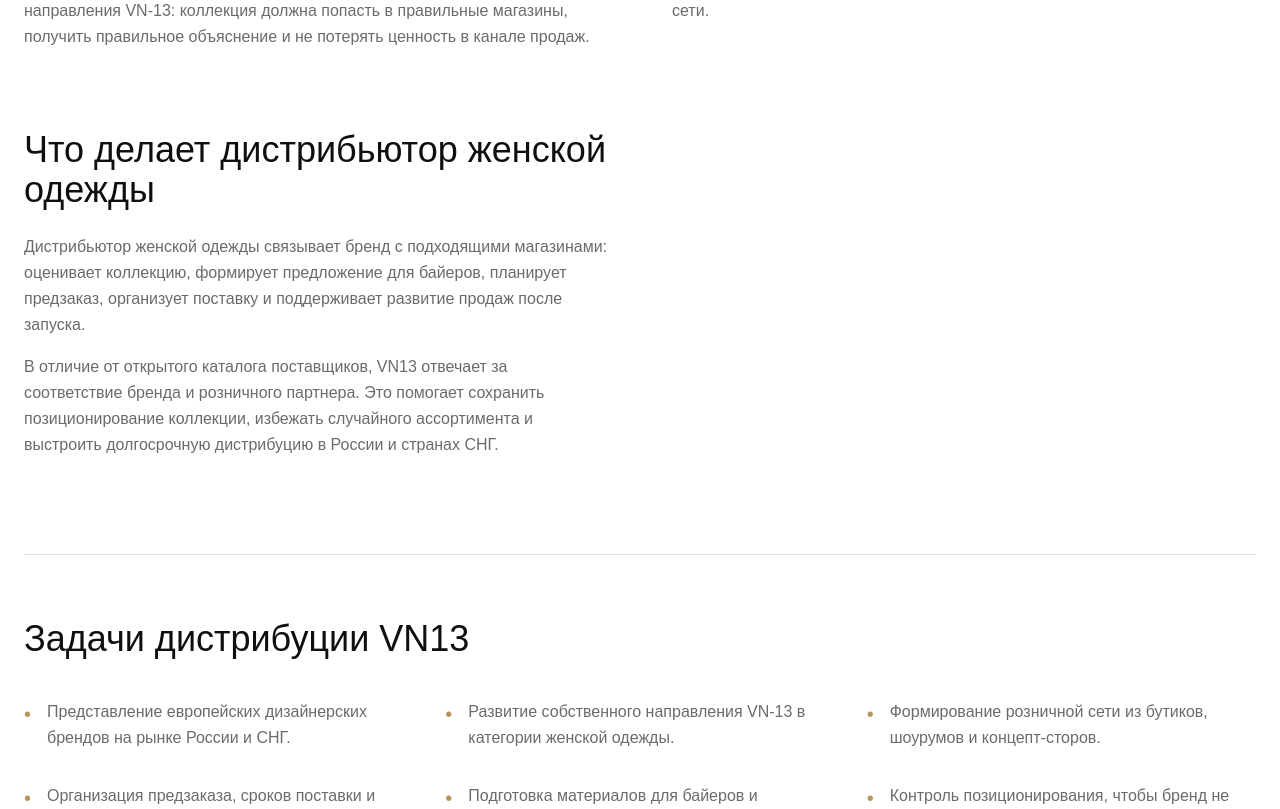
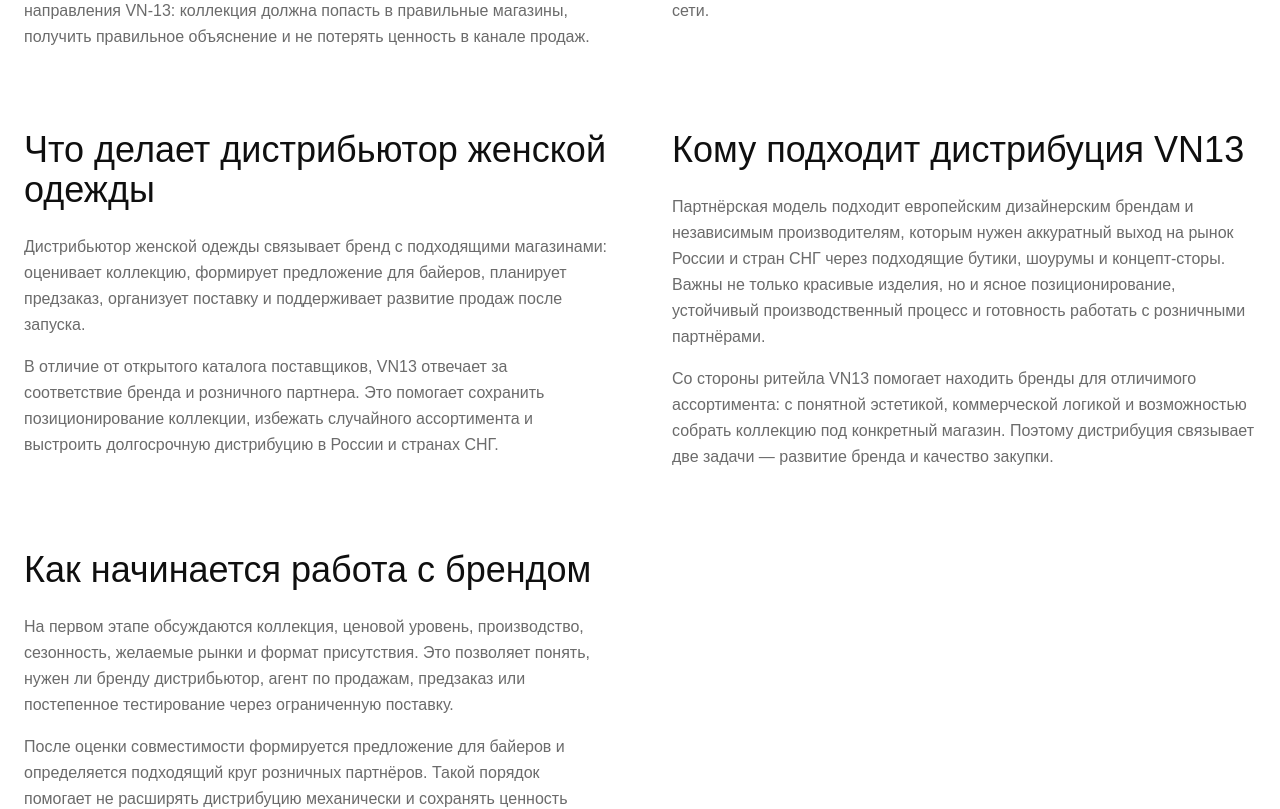
Before and after one commit to coffeeshop13/vn-13, a Next.js app: page /distributsiya-zhenskoy-odezhdy in a window 1280 px wide. Shown: the part 1040-1849 px from the top of the page. Built offline with nearby package versions, Linux system fonts and the light colour scheme.

Commit message:
Strengthen clothing distribution content

```diff
--- a/app/distributsiya-zhenskoy-odezhdy/page.tsx
+++ b/app/distributsiya-zhenskoy-odezhdy/page.tsx
@@ -48,6 +48,20 @@ export default function WomensClothingDistributionPage() {
             'В отличие от открытого каталога поставщиков, VN13 отвечает за соответствие бренда и розничного партнера. Это помогает сохранить позиционирование коллекции, избежать случайного ассортимента и выстроить долгосрочную дистрибуцию в России и странах СНГ.',
           ],
         },
+        {
+          title: 'Кому подходит дистрибуция VN13',
+          body: [
+            'Партнёрская модель подходит европейским дизайнерским брендам и независимым производителям, которым нужен аккуратный выход на рынок России и стран СНГ через подходящие бутики, шоурумы и концепт-сторы. Важны не только красивые изделия, но и ясное позиционирование, устойчивый производственный процесс и готовность работать с розничными партнёрами.',
+            'Со стороны ритейла VN13 помогает находить бренды для отличимого ассортимента: с понятной эстетикой, коммерческой логикой и возможностью собрать коллекцию под конкретный магазин. Поэтому дистрибуция связывает две задачи — развитие бренда и качество закупки.',
+          ],
+        },
+        {
+          title: 'Как начинается работа с брендом',
+          body: [
+            'На первом этапе обсуждаются коллекция, ценовой уровень, производство, сезонность, желаемые рынки и формат присутствия. Это позволяет понять, нужен ли бренду дистрибьютор, агент по продажам, предзаказ или постепенное тестирование через ограниченную поставку.',
+            'После оценки совместимости формируется предложение для байеров и определяется подходящий круг розничных партнёров. Такой порядок помогает не расширять дистрибуцию механически и сохранять ценность бренда в каждом канале продаж.',
+          ],
+        },
       ]}
       bulletsTitle="Задачи дистрибуции VN13"
       bullets={[
@@ -84,6 +98,16 @@ export default function WomensClothingDistributionPage() {
           answer:
             'Дистрибьютор развивает бренд на рынке: подбирает партнеров, помогает с позиционированием, предзаказом и презентацией коллекции, а не только передает товар со склада.',
         },
+        {
+          question: 'Какие бренды подходят для дистрибуции?',
+          answer:
+            'В первую очередь бренды с самостоятельной эстетикой, понятным качеством продукта, устойчивыми производственными возможностями и потенциалом для бутиков, шоурумов и концепт-сторов.',
+        },
+        {
+          question: 'Можно ли начать с ограниченной поставки или предзаказа?',
+          answer:
+            'Да, ограниченная поставка и предзаказ помогают проверить соответствие бренда рынку, спланировать объём и постепенно развивать сеть розничных партнёров.',
+        },
       ]}
       relatedLinks={[
         { href: '/partnerstvo', label: 'Стать партнёром VN13' },
```
